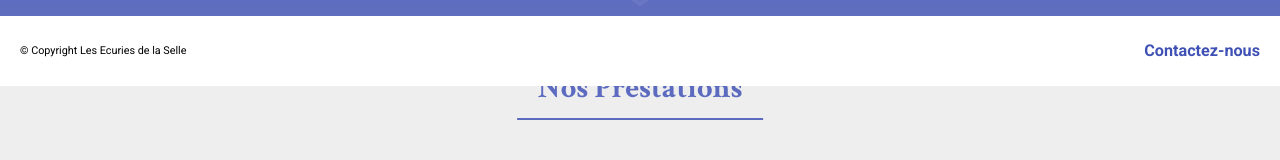
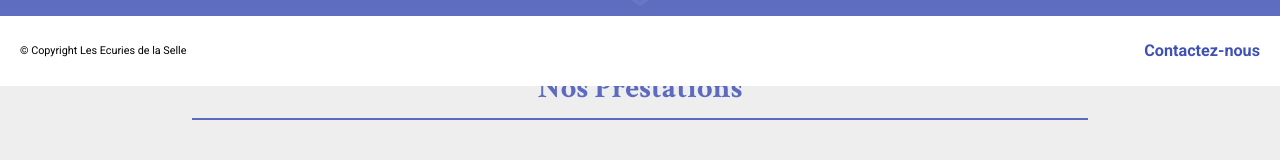
Before and after one commit to GoutteDooo/Site_Ecurie, a React (Vite) app: page /proprietaires in a window 1280 px wide. Shown: the part 714-874 px from the top of the page. Built offline with nearby package versions, Linux system fonts and the light colour scheme.

Commit message:
style(Proprio/Prestas): h1 underline OK

```diff
--- a/src/styles/pages/_proprietaires.scss
+++ b/src/styles/pages/_proprietaires.scss
@@ -22,6 +22,13 @@
         transform: translateX(-50%);
         left: 50%;
         bottom: -0.8rem;
+        @include desktop {
+          width: min(70%, 1100px);
+        }
+      }
+      @include desktop {
+        width: 100%;
+        text-align: center;
       }
     }
     @include desktop {
```
